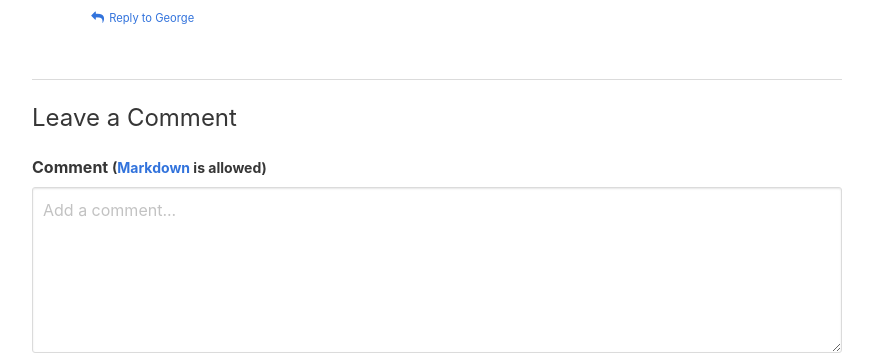
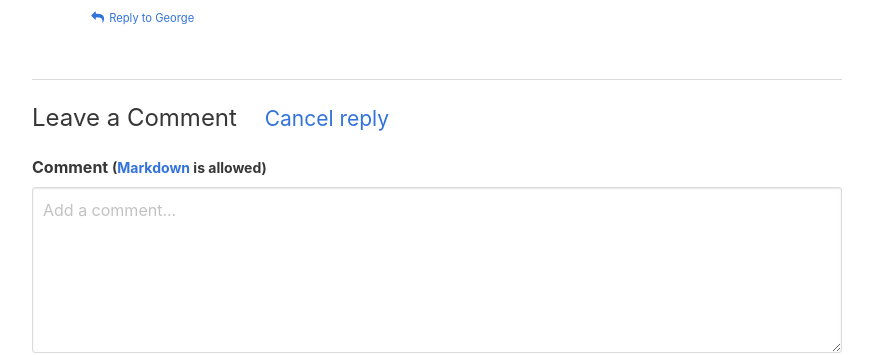
Before and after one commit to wjbeckett/blog, a Jekyll site: the page built from _posts/2018-01-15-prismcentral-noip.md, in a window 1280 px wide and 900 px high, scrolled down 2187 px. Shown: the part 154-509 px from the top of the window, without its empty margins (203-1076 px from the left). Built offline with Jekyll 4.4.1, drawn with Linux system fonts in a browser that asks for light colours; nearby versions of some CDN libraries.

Commit message:
testing form movement.

```diff
--- a/_includes/comment-form.html
+++ b/_includes/comment-form.html
@@ -2,7 +2,7 @@
   <!-- Start new comment form -->
   <hr>
     <div id="respond">
-      <h1 class="title is-4">Leave a Comment <small><a rel="nofollow" id="cancel-comment-reply-link" href="{{ page.url | relative_url }}#respond" style="display:none;">Cancel reply</a></small></h1>
+      <h1 class="title is-4">Leave a Comment <small><a rel="nofollow" id="cancel-comment-reply-link" href="{{ page.url | relative_url }}#respond" >Cancel reply</a></small></h1>
       <form id="comment-form" class="page_form js-form form" method="post" action="https://api.staticman.net/v2/entry/{{ site.repository }}/{{ site.staticman.branch }}/comments">
         <div class="field">
           <label class="label" for="comment-form-message"><strong>Comment</strong> <small>(<a href="https://kramdown.gettalong.org/quickref.html">Markdown</a> is allowed)</small></label>
```
